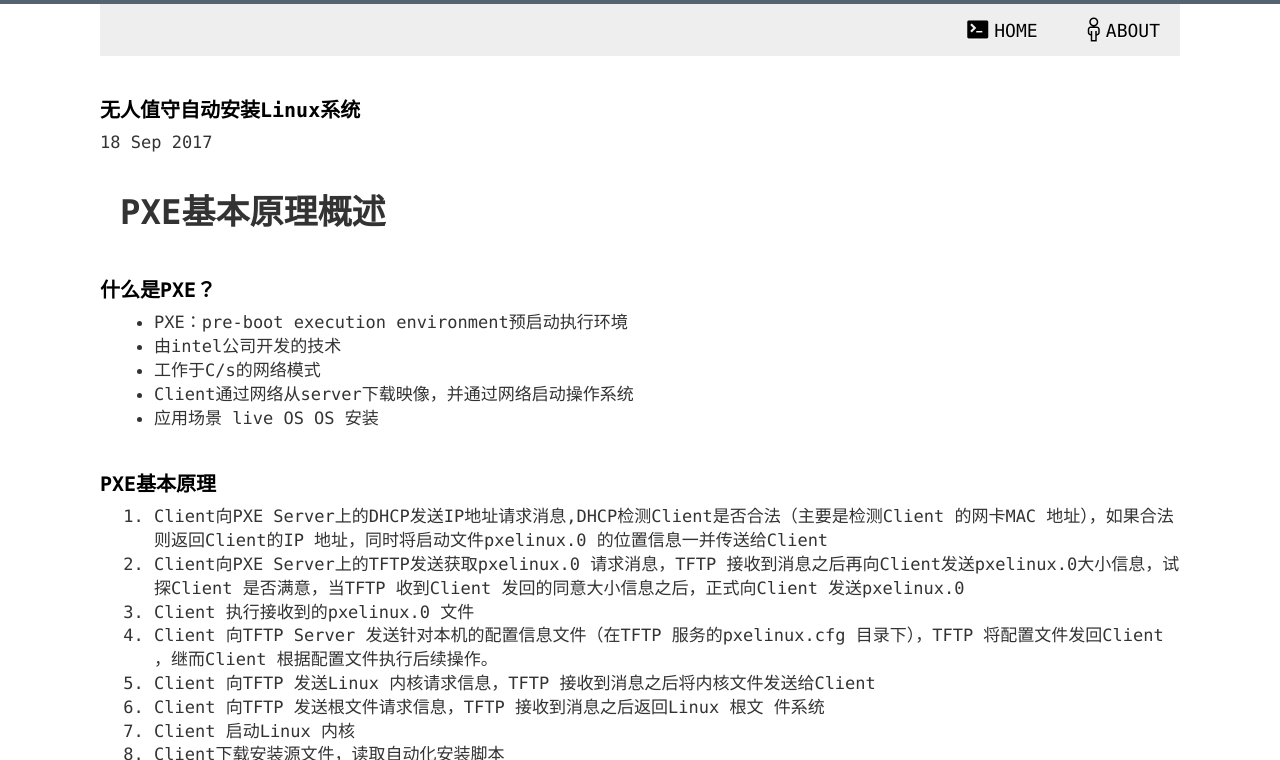
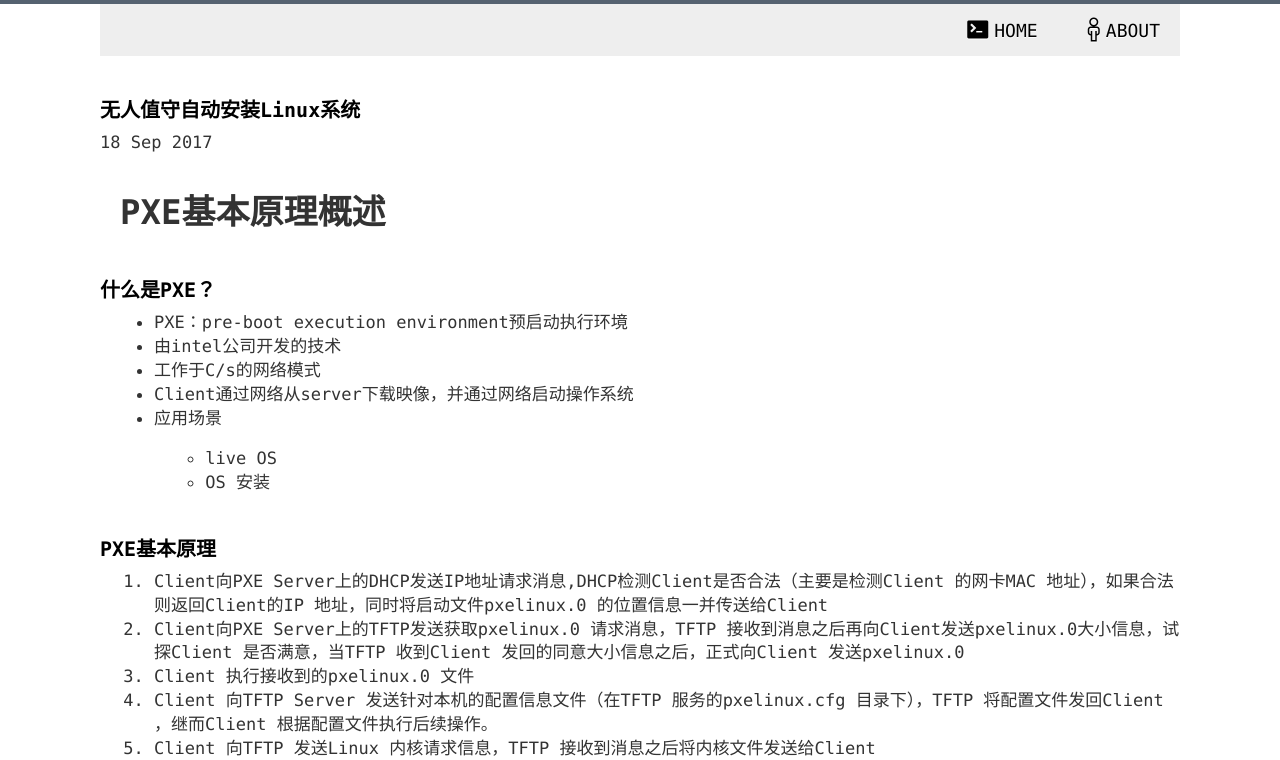
Before and after one commit to yangzhih/yangzhih.github.com, a Jekyll site: the page built from _posts/2017-09-18-PXE.md, in a window 1280 px wide and 900 px high, cut to the strip 0-760 px from the top of the window. Built offline with Jekyll 4.4.1, drawn with Linux system fonts in a browser that asks for light colours; comment, search, counter and statistics services are not loaded.

Commit message:
add blog

```diff
--- a/_posts/2017-09-18-PXE.md
+++ b/_posts/2017-09-18-PXE.md
@@ -15,8 +15,8 @@ comments: false
 * 工作于C/s的网络模式
 * Client通过网络从server下载映像，并通过网络启动操作系统
 * 应用场景
-	live OS
-	OS 安装
+	* live OS
+	* OS 安装
 
 ## PXE基本原理
 
@@ -61,7 +61,7 @@ kickstart文件可以三种生成方式：
 
 启动后按照自定义生成文件与安装系统界面相同这里不再阐述。
 >注意：centos7.3如果使用光盘镜像做的yum源会出现下面包无法选择的情况
->
+
  <img src="http://ot9scj6tc.bkt.clouddn.com/pxe1.png" width="600px">
 
 >需要修改yum仓库名称为development才可以选择安装包。
```
